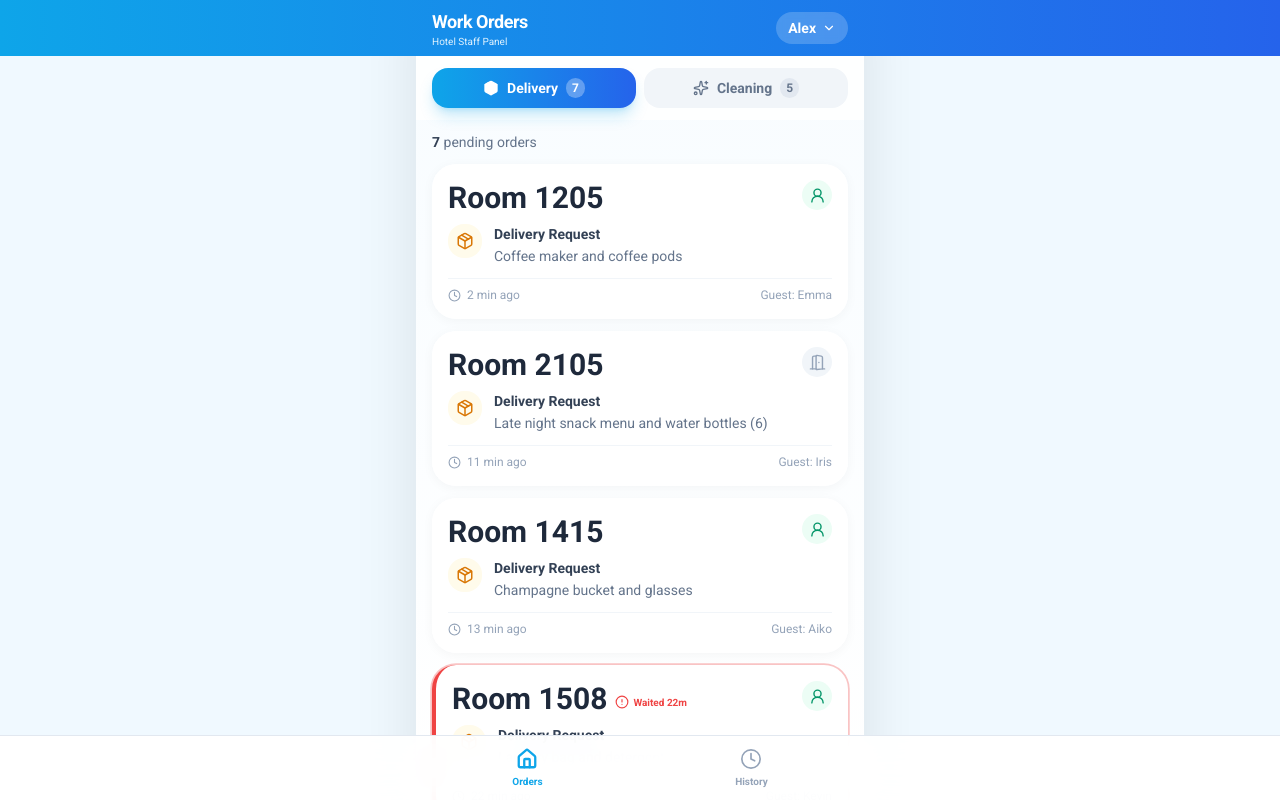
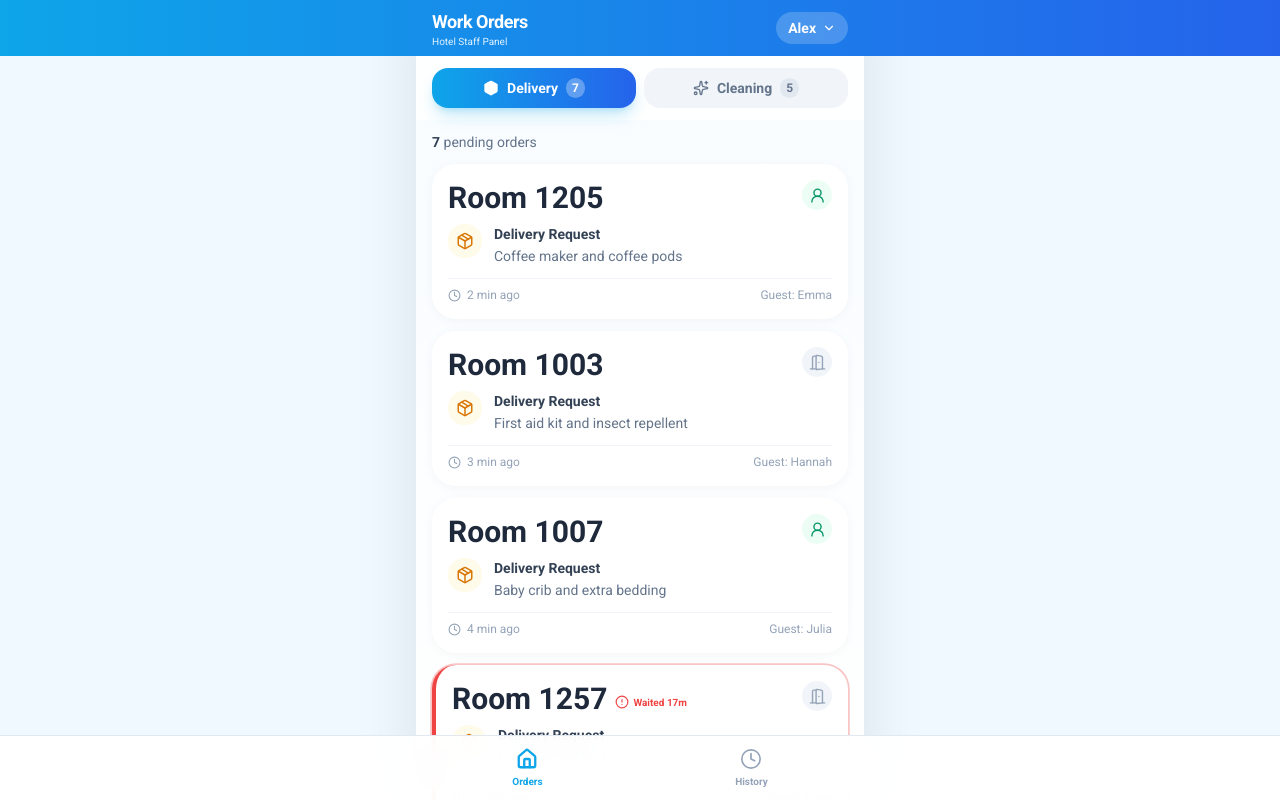
Before and after one commit to Wayne-dadaofeiyu/hotel-workorder-h5, a React (Vite) app: page / in a window 1280 px wide. Built offline with nearby package versions, Linux system fonts and the light colour scheme.

Commit message:
chore: replace room numbers with actual hotel rooms (1001-1351)

```diff
--- a/src/data/mockData.ts
+++ b/src/data/mockData.ts
@@ -94,11 +94,10 @@ const GUEST_NAMES = [
 ];
 
 const ROOM_NUMBERS = [
-  '0401', '0408', '0505', '0512', '0603', '0618', '0709', '0802',
-  '0815', '0901', '0905', '1003', '1005', '1107', '1201', '1203',
-  '1206', '1208', '1210', '1302', '1305', '1415', '1508', '1512',
-  '1608', '1703', '1710', '1812', '1905', '2003', '2008', '2105',
-  '2108', '2201', '2207',
+  '1001', '1002', '1003', '1004', '1005', '1006', '1007', '1008',
+  '1101', '1102', '1103', '1104', '1105', '1106', '1107', '1108',
+  '1250', '1251', '1252', '1253', '1254', '1255', '1256', '1257', '1258',
+  '1350', '1351',
 ];
 
 const DELIVERY_ITEMS = [
@@ -311,9 +310,10 @@ export function generateNewOrder(existingOrders?: WorkOrder[]): WorkOrder | null
   ];
 
   const allRooms = [
-    '0408', '0512', '0709', '1003', '1415', '1608', '1812', '2105',
-    '0401', '0505', '0603', '0802', '0901', '1107', '1201', '1203',
-    '1206', '1208', '1302', '1508', '1703', '1905', '2003', '2108',
+    '1001', '1002', '1003', '1004', '1005', '1006', '1007', '1008',
+    '1101', '1102', '1103', '1104', '1105', '1106', '1107', '1108',
+    '1250', '1251', '1252', '1253', '1254', '1255', '1256', '1257', '1258',
+    '1350', '1351',
   ];
   const guestNames = ['Chris Lee', 'Anna Smith', 'Tom Davis', 'Lucy Liu', 'Mark Taylor', 'Nina Patel'];
 
```
Also changed, not shown: .codebuddy/memory/2026-07-01.md, 1 other file (tests, documents, lock files or other folders).
